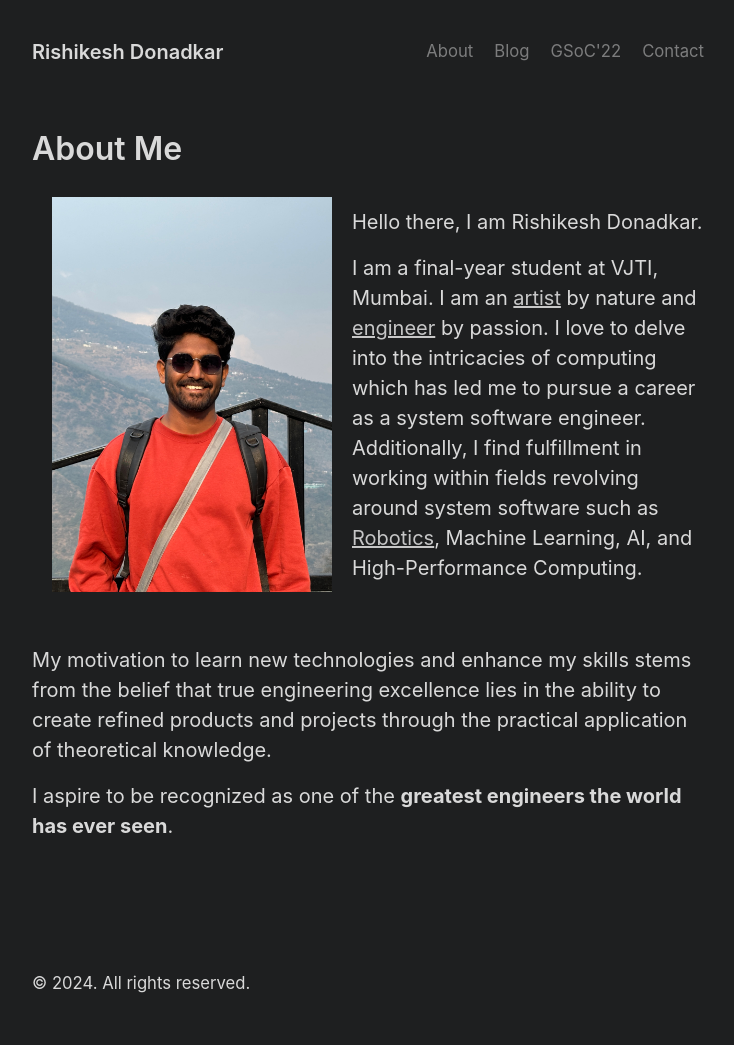
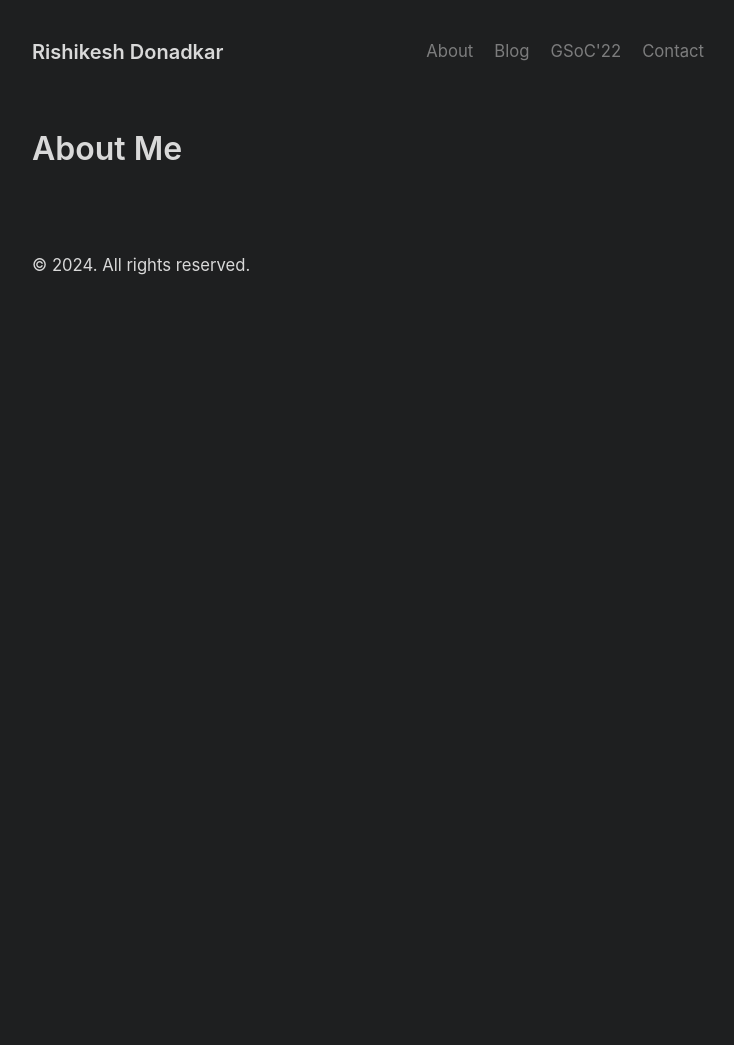
Before and after one commit to RISHI27-dot/rishi27-dot.github.io, a Jekyll site: the page built from about.md, in a window 1280 px wide. Shown: the whole page, without its empty margins (272-1006 px from the left). Built offline with Jekyll 4.4.1, drawn with Linux system fonts in a browser that asks for light colours; after the commit the page ends 900 px from its top, so only the background shows below that.

Commit message:
shift info to homepage

```diff
--- a/about.md
+++ b/about.md
@@ -2,18 +2,13 @@
 layout: page
 title: About Me
 ---
-<div class="row" style="float: left; padding: 10px">
-    <img src="/assets/Rishikesh2.JPG" alt="gsoc_icon" width="300" style="padding: 10px"/>
-</div>
-<br>
-Hello there, I am Rishikesh Donadkar.
-
-I am a final-year student at VJTI, Mumbai. I am an [artist](https://www.instagram.com/the_artistic_subtlety/?igsh=MWxwZHBocmJzNzEyZQ%3D%3D) by nature and [engineer](https://github.com/RISHI27-dot) by passion. I love to delve into the intricacies of computing which has led me to pursue a career as a system software engineer. Additionally, I find fulfillment in working within fields revolving around system software such as [Robotics](https://sravjti.in/), Machine Learning, AI, and High-Performance Computing.
-
+<!--
 <br>
 
-My motivation to learn new technologies and enhance my skills stems from the belief that true engineering excellence lies in the ability to create refined products and projects through the practical application of theoretical knowledge.
+Hey, I am Rishikesh Donadkar. I am a Pre-final year student at VJTI, Mumbai. I am a tech enthusiast and am interested in fields of engineering like Embedded-Systems, compilers, OS and Robotics.
+<br>
 
-I aspire to be recognized as one of the **greatest engineers the world has ever seen**.
+Feel free to go through the [blogs](/blogs) that I have written.
 
-<br>
+<hr>
+Apart from technical stuff I am also good at drawing and painting, My artwork can be found on my [Instagram](https://www.instagram.com/__rishi_donadkar/) profile. Do drop a like if you love my artwork ;) -->
```
Also changed, not shown: _posts/2022-04-04-introduction.md (+18 -2 lines).
